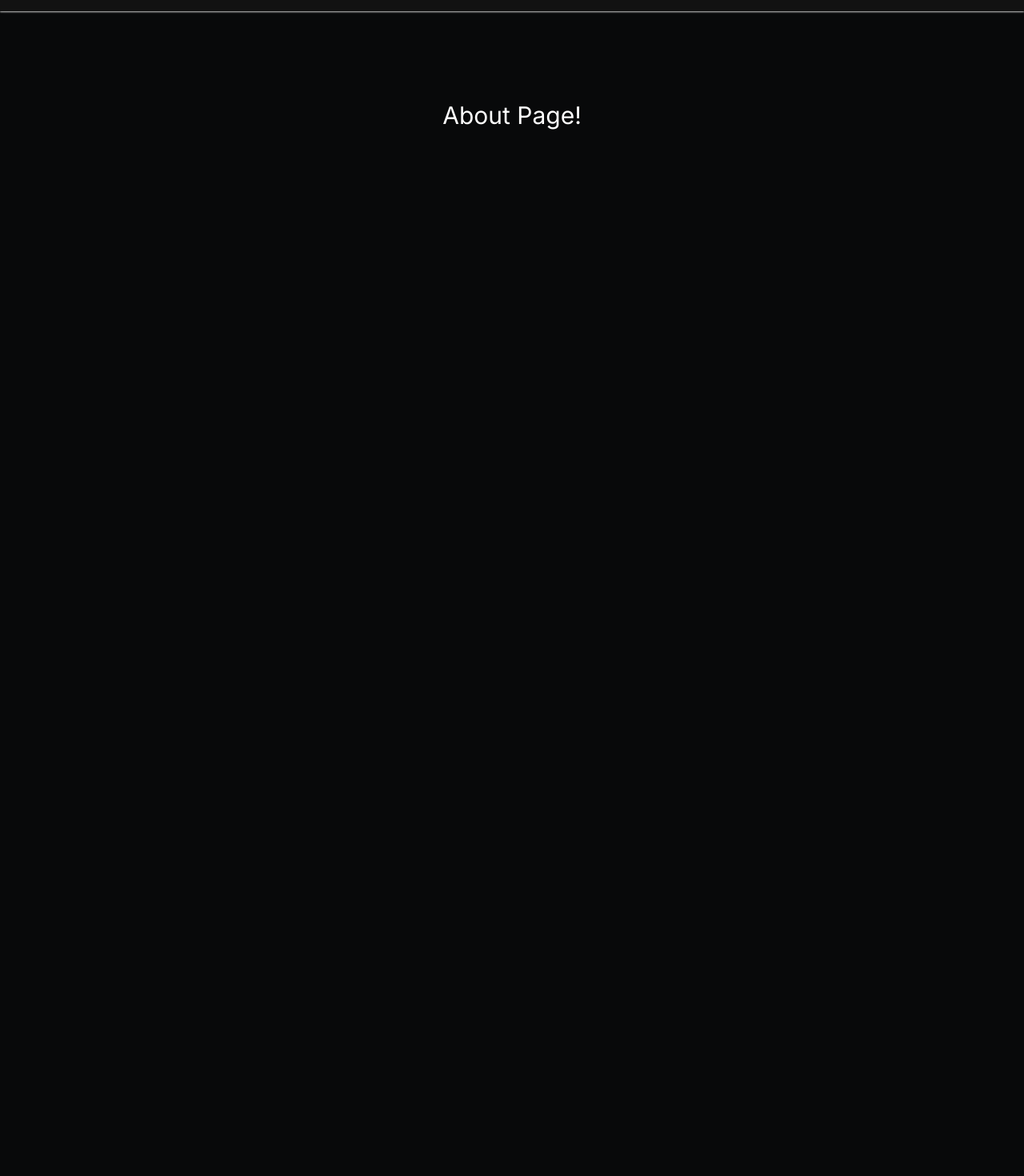
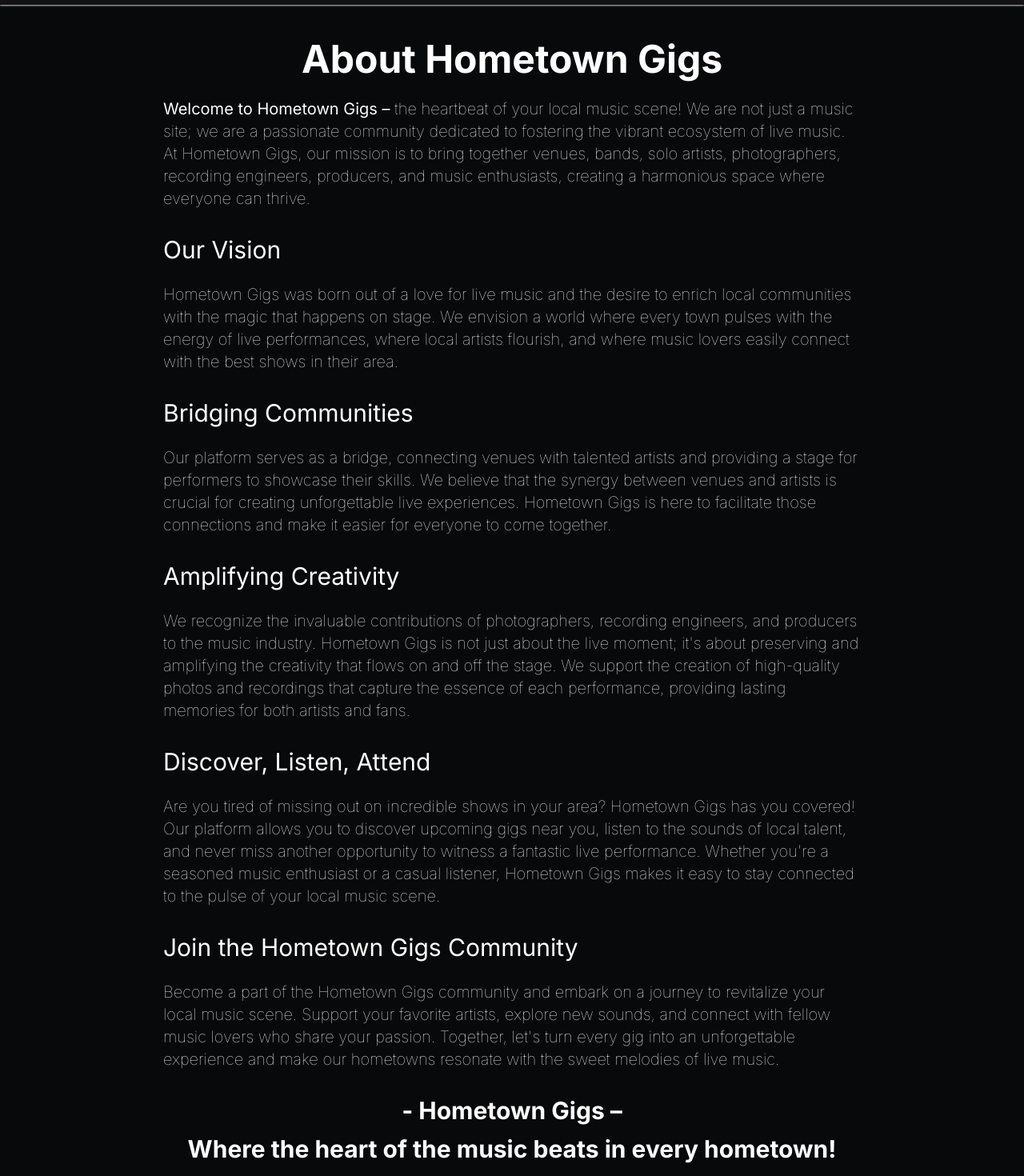
Before and after one commit to Terence-A/hometown-gigs, a Next.js app in the folder hometown-gigs/: page /about in a window 1280 px wide. Shown: the part 100-1570 px from the top of the page at 80% size. Before the commit the page ends 800 px from the top, so only its background shows below. Built offline with nearby package versions, Linux system fonts and the light colour scheme.

Commit message:
Added the content of about page

```diff
--- a/hometown-gigs/app/about/page.jsx
+++ b/hometown-gigs/app/about/page.jsx
@@ -2,9 +2,86 @@ import React from "react";
 
 const About = () => {
   return (
-    <section>
-      <h1>About Page!</h1>
-    </section>
+    <div className="w-3/4 m-auto p-11">
+      <section>
+        <h1 className=" font-bold text-center">About Hometown Gigs</h1>
+        <p className="text-white mt-6 text-xl font-thin">
+          <span className="text-white font-normal">
+            Welcome to Hometown Gigs –
+          </span>{" "}
+          the heartbeat of your local music scene! We are not just a music site;
+          we are a passionate community dedicated to fostering the vibrant
+          ecosystem of live music. At Hometown Gigs, our mission is to bring
+          together venues, bands, solo artists, photographers, recording
+          engineers, producers, and music enthusiasts, creating a harmonious
+          space where everyone can thrive.
+        </p>
+      </section>
+
+      <section className="mt-8">
+        <h2>Our Vision</h2>
+        <p className="text-white mt-6 text-xl font-thin">
+          Hometown Gigs was born out of a love for live music and the desire to
+          enrich local communities with the magic that happens on stage. We
+          envision a world where every town pulses with the energy of live
+          performances, where local artists flourish, and where music lovers
+          easily connect with the best shows in their area.
+        </p>
+      </section>
+      <section className="mt-8">
+        <h2>Bridging Communities</h2>
+        <p className="text-white mt-6 text-xl font-thin">
+          Our platform serves as a bridge, connecting venues with talented
+          artists and providing a stage for performers to showcase their skills.
+          We believe that the synergy between venues and artists is crucial for
+          creating unforgettable live experiences. Hometown Gigs is here to
+          facilitate those connections and make it easier for everyone to come
+          together.
+        </p>
+      </section>
+      <section className="mt-8">
+        <h2>Amplifying Creativity</h2>
+        <p className="text-white mt-6 text-xl font-thin">
+          We recognize the invaluable contributions of photographers, recording
+          engineers, and producers to the music industry. Hometown Gigs is not
+          just about the live moment; it's about preserving and amplifying the
+          creativity that flows on and off the stage. We support the creation of
+          high-quality photos and recordings that capture the essence of each
+          performance, providing lasting memories for both artists and fans.
+        </p>
+      </section>
+      <section className="mt-8">
+        <h2>Discover, Listen, Attend</h2>
+        <p className="text-white mt-6 text-xl font-thin">
+          Are you tired of missing out on incredible shows in your area?
+          Hometown Gigs has you covered! Our platform allows you to discover
+          upcoming gigs near you, listen to the sounds of local talent, and
+          never miss another opportunity to witness a fantastic live
+          performance. Whether you're a seasoned music enthusiast or a casual
+          listener, Hometown Gigs makes it easy to stay connected to the pulse
+          of your local music scene.
+        </p>
+      </section>
+      <section className="mt-8">
+        <h2>Join the Hometown Gigs Community</h2>
+        <p className="text-white mt-6 text-xl font-thin">
+          Become a part of the Hometown Gigs community and embark on a journey
+          to revitalize your local music scene. Support your favorite artists,
+          explore new sounds, and connect with fellow music lovers who share
+          your passion. Together, let's turn every gig into an unforgettable
+          experience and make our hometowns resonate with the sweet melodies of
+          live music.
+        </p>
+      </section>
+      <section className="mt-8">
+        <h3 className="text-3xl font-bold text-white text-center">
+          - Hometown Gigs –
+        </h3>
+        <p className="text-3xl font-bold text-white text-center mt-3">
+          Where the heart of the music beats in every hometown!
+        </p>
+      </section>
+    </div>
   );
 };
 
--- a/hometown-gigs/app/globals.css
+++ b/hometown-gigs/app/globals.css
@@ -3,5 +3,8 @@
 @tailwind utilities;
 
 h1 {
-  @apply text-white text-3xl text-center mt-28;
+  @apply text-white text-5xl;
 }
+h2 {
+  @apply text-white text-3xl;
+}
--- a/hometown-gigs/components/BannerAnimation.jsx
+++ b/hometown-gigs/components/BannerAnimation.jsx
@@ -20,11 +20,13 @@ const BannerAnimation = () => {
           1000,
           " Producers!",
           1000,
+          " to Hometown Gigs",
+          1000,
         ]}
         wrapper="span"
         speed={50}
         style={{ fontSize: "2em", display: "inline-block" }}
-        repeat={Infinity}
+        repeat={3}
       />
     </div>
   );
--- a/hometown-gigs/components/Navbar.jsx
+++ b/hometown-gigs/components/Navbar.jsx
@@ -13,7 +13,7 @@ const Navbar = () => {
     sticky top-0 z-10"
     >
       <Link href="/">
-        <button className="p-4 font-bold rounded-lg   text-2xl text-[#738290] border border-[#CDCDCD] hover:text-opacity-70 hover:border-opacity-70 hover:bg-opacity-70">
+        <button className="p-3 font-bold rounded-lg   text-2xl text-white border border-[#CDCDCD] hover:bg-[#474973]  ">
           Hometown Gigs
         </button>
       </Link>
@@ -55,8 +55,8 @@ const Navbar = () => {
         )}
       </div>
       <div className="menu hidden md:block md:w-2/3 ">
-        <div className="flex w-full justify-between p items-center">
-          <ul className="flex  text-lg">
+        <div className="flex w-full justify-between  items-center">
+          <ul className="flex  text-lg lg:text-2xl">
             <li className=" text-[#CDCDCD] hover:text-[#E5E5E5]">
               <Link href="/music">Music</Link>
             </li>
@@ -74,7 +74,7 @@ const Navbar = () => {
             </li>
           </ul>
           <Link href="/login">
-            <button className="text-lg font-semibold text-white bg-[#272a63] rounded-full py-1 px-3 hover:text-[#e7dfdf] ">
+            <button className="text-lg font-semibold text-white bg-[#272a63] rounded-full py-1 px-3 hover:text-[#e7dfdf] hover:bg-opacity-90 ">
               Login
             </button>
           </Link>
```
